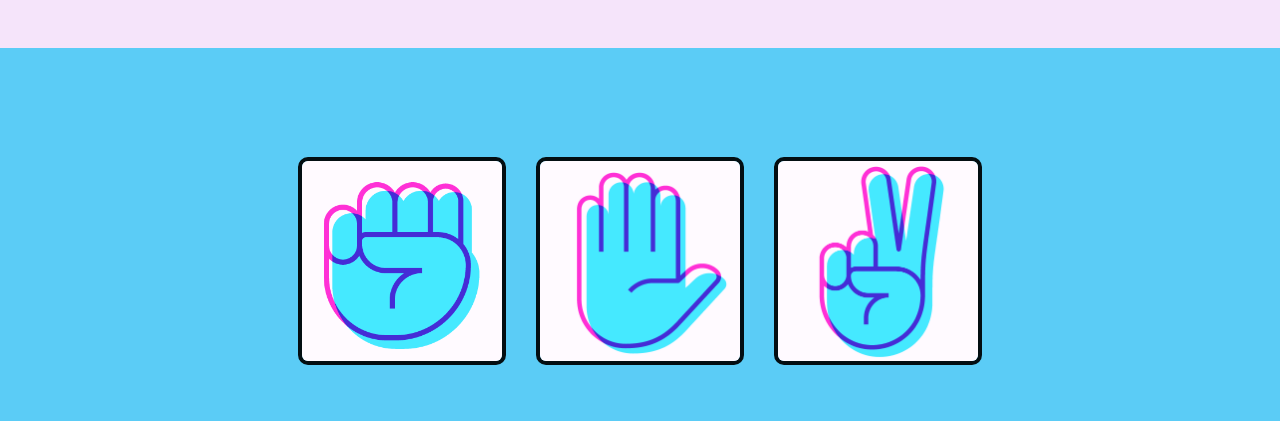
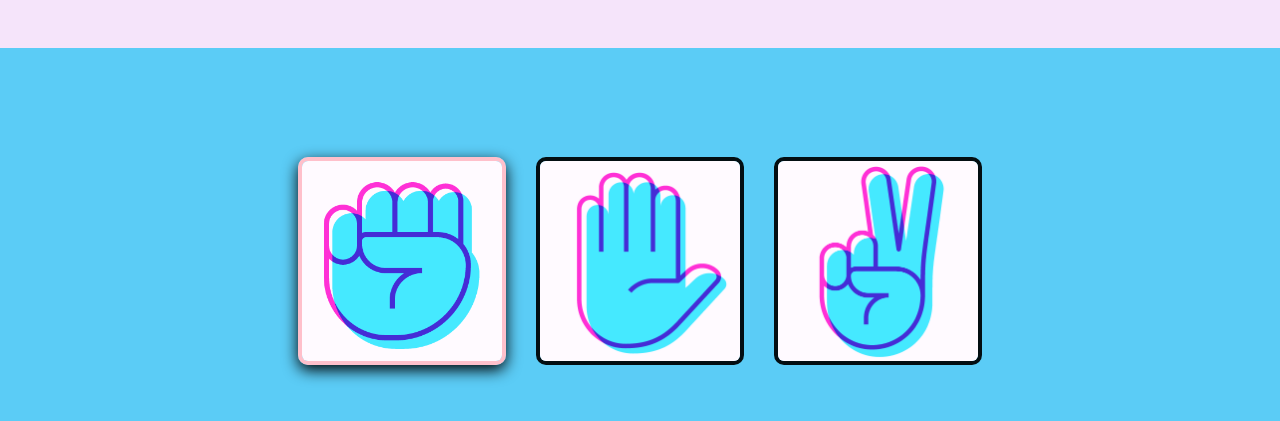
Before and after one commit to Michaeldq1/rock-paper-scissors, a plain HTML site: page index.html in a window 1280 px wide. In both pictures the pointer is over the picture 402 px from the left and 586 px from the top of the page. Shown: the part 325-746 px from the top of the page. Drawn offline with Linux system fonts and the light colour scheme.

Commit message:
styling for icons: pink border and a shadow when hovering

```diff
--- a/style.css
+++ b/style.css
@@ -117,3 +117,8 @@ body {
     color: #5bccf6;
     transform: scale(1.3);
 }
+
+.choice:hover {
+    border: 4px solid pink;
+    box-shadow: rgba(0, 0, 0, 1) 0px 5px 15px;
+}
```
